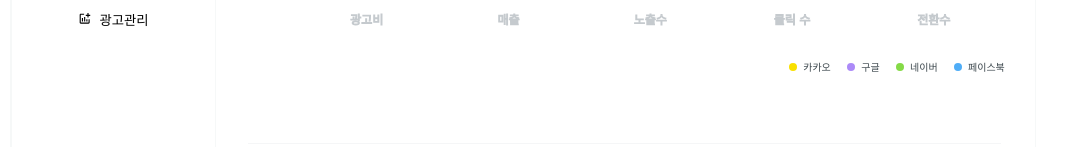
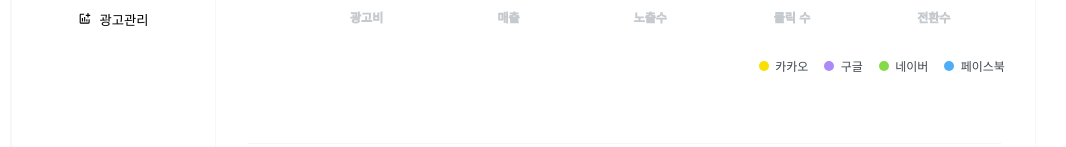
Before and after one commit to ysjkof/wanted-3team-ad-platform, a React (Vite) app: page /dashboard in a window 1280 px wide. Shown: the part 405-552 px from the top of the page, without its empty margins (117-1183 px from the left). Built offline with nearby package versions, Linux system fonts and the light colour scheme.

Commit message:
Style: 매채현황 Legend UI 변경

```diff
--- a/src/components/MediaUtils.tsx
+++ b/src/components/MediaUtils.tsx
@@ -220,7 +220,7 @@ export const renderLegend = ({payload}:I_legendPayload) => {
 
 const LegendUl = styled.ul`
   display: flex;
-  font-size: 10px;
+  font-size: 12px;
   float: right;
   margin-top: 2rem;
 
@@ -234,8 +234,8 @@ const LegendLi = styled.li`
   margin-left: 1rem;
 `;
 const LegendCircle = styled.span`
-  width: 8px;
-  height: 8px;
+  width: 10px;
+  height: 10px;
   border-radius: 5px;
 `;
 const LegendValue = styled.div``;
```
